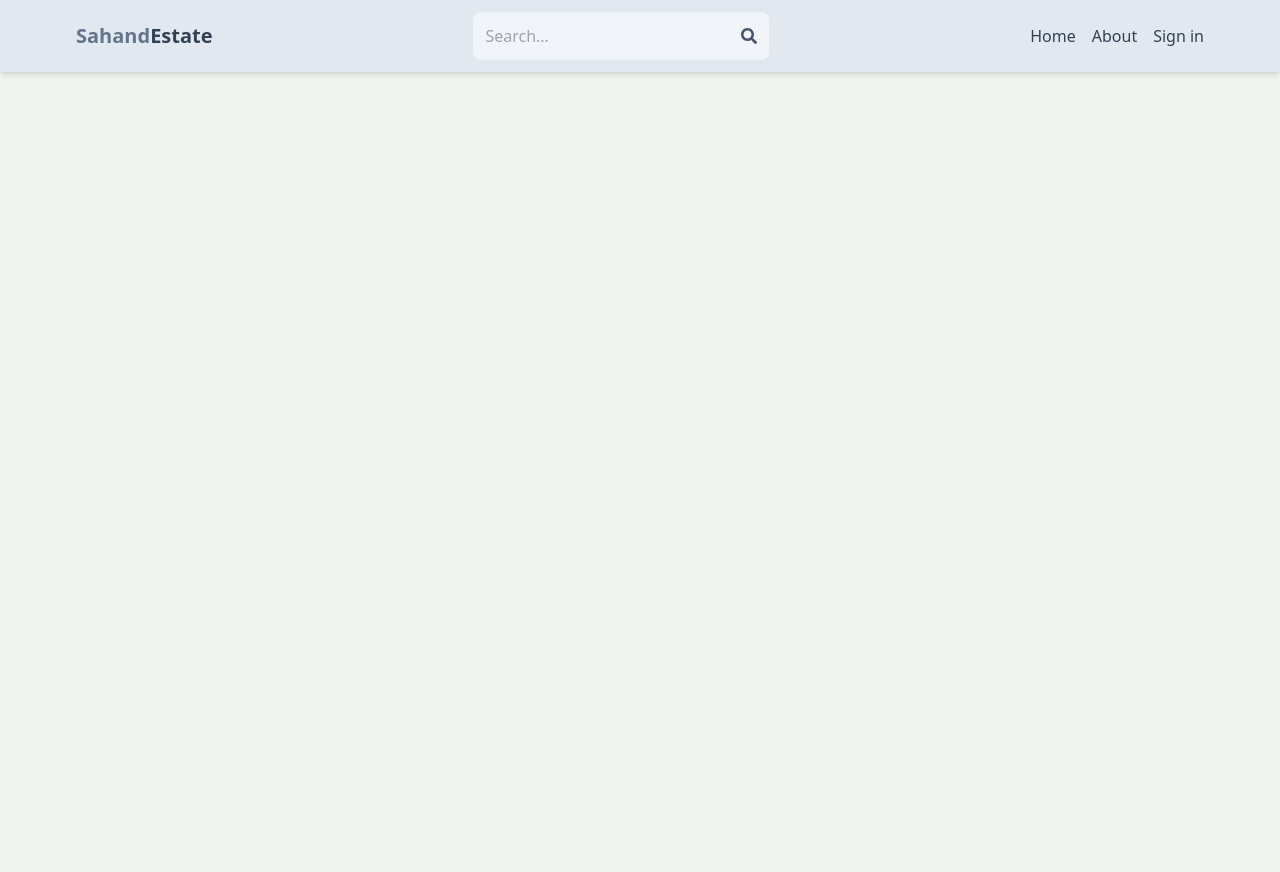
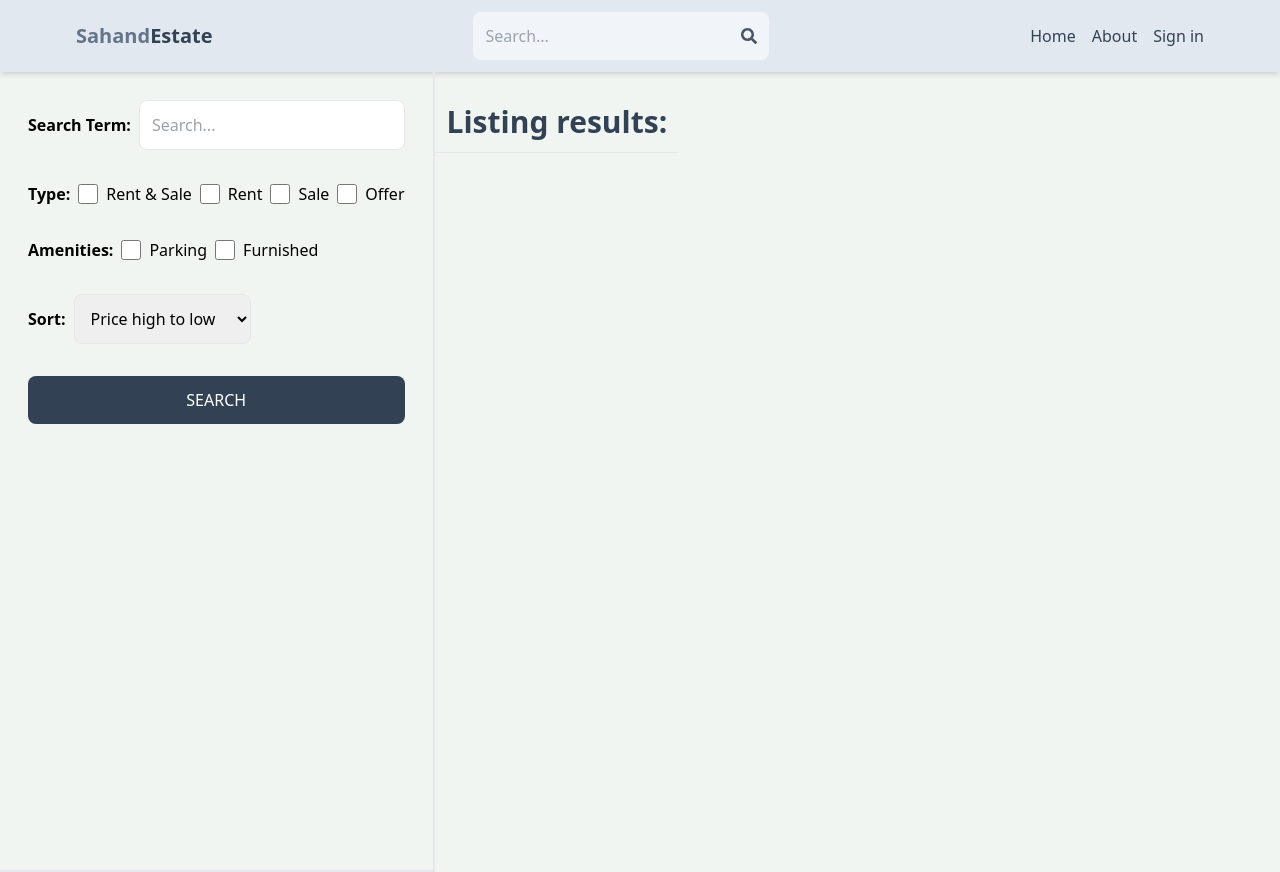
Before and after one commit to amisha-kapoor/mern-estate, a React (Vite) app in the folder client/: page /search in a window 1280 px wide. Before the commit the page ends 800 px from the top, so only its background shows below. Built offline with nearby package versions, Linux system fonts and the light colour scheme; no server answers.

Commit message:
create search page ui

```diff
--- a/client/src/App.jsx
+++ b/client/src/App.jsx
@@ -9,6 +9,7 @@
 import CreateListing from './pages/CreateListing';
 import UpdateListing from './pages/UpdateListing';
 import Listing from './pages/Listing';
+import Search from './pages/Search';
 
 export default function App() {
   return (
@@ -19,6 +20,7 @@
         <Route path='/sign-in' element={<SignIn />} />
         <Route path='/sign-up' element={<SignUp />} />
         <Route path='/about' element={<About />} />
+        <Route path='/search' element={<Search />} />
         <Route path='/listing/:listingId' element={<Listing />} />
 
         <Route element={<PrivateRoute />}>
--- /dev/null
+++ b/client/src/pages/Search.jsx
@@ -0,0 +1,66 @@
+import React from 'react';
+
+export default function Search() {
+  return (
+    <div className='flex flex-col md:flex-row'>
+      <div className='p-7  border-b-2 md:border-r-2 md:min-h-screen'>
+        <form className='flex flex-col gap-8'>
+          <div className='flex items-center gap-2'>
+            <label className='whitespace-nowrap font-semibold'>Search Term:</label>
+            <input
+              type='text'
+              id='searchTerm'
+              placeholder='Search...'
+              className='border rounded-lg p-3 w-full'
+            />
+          </div>
+          <div className='flex gap-2 flex-wrap items-center'>
+            <label className='font-semibold'>Type:</label>
+            <div className='flex gap-2'>
+              <input type='checkbox' id='all' className='w-5' />
+              <span>Rent & Sale</span>
+            </div>
+            <div className='flex gap-2'>
+              <input type='checkbox' id='rent' className='w-5' />
+              <span>Rent</span>
+            </div>
+            <div className='flex gap-2'>
+              <input type='checkbox' id='sale' className='w-5' />
+              <span>Sale</span>
+            </div>
+            <div className='flex gap-2'>
+              <input type='checkbox' id='offer' className='w-5' />
+              <span>Offer</span>
+            </div>
+          </div>
+          <div className='flex gap-2 flex-wrap items-center'>
+            <label className='font-semibold'>Amenities:</label>
+            <div className='flex gap-2'>
+              <input type='checkbox' id='parking' className='w-5' />
+              <span>Parking</span>
+            </div>
+            <div className='flex gap-2'>
+              <input type='checkbox' id='furnished' className='w-5' />
+              <span>Furnished</span>
+            </div>
+          </div>
+          <div className='flex items-center gap-2'>
+            <label className='font-semibold'>Sort:</label>
+            <select id='sort_order' className='border rounded-lg p-3'>
+              <option>Price high to low</option>
+              <option>Price low to hight</option>
+              <option>Latest</option>
+              <option>Oldest</option>
+            </select>
+          </div>
+          <button className='bg-slate-700 text-white p-3 rounded-lg uppercase hover:opacity-95'>
+            Search
+          </button>
+        </form>
+      </div>
+      <div className=''>
+        <h1 className='text-3xl font-semibold border-b p-3 text-slate-700 mt-5'>Listing results:</h1>
+      </div>
+    </div>
+  );
+}
```
